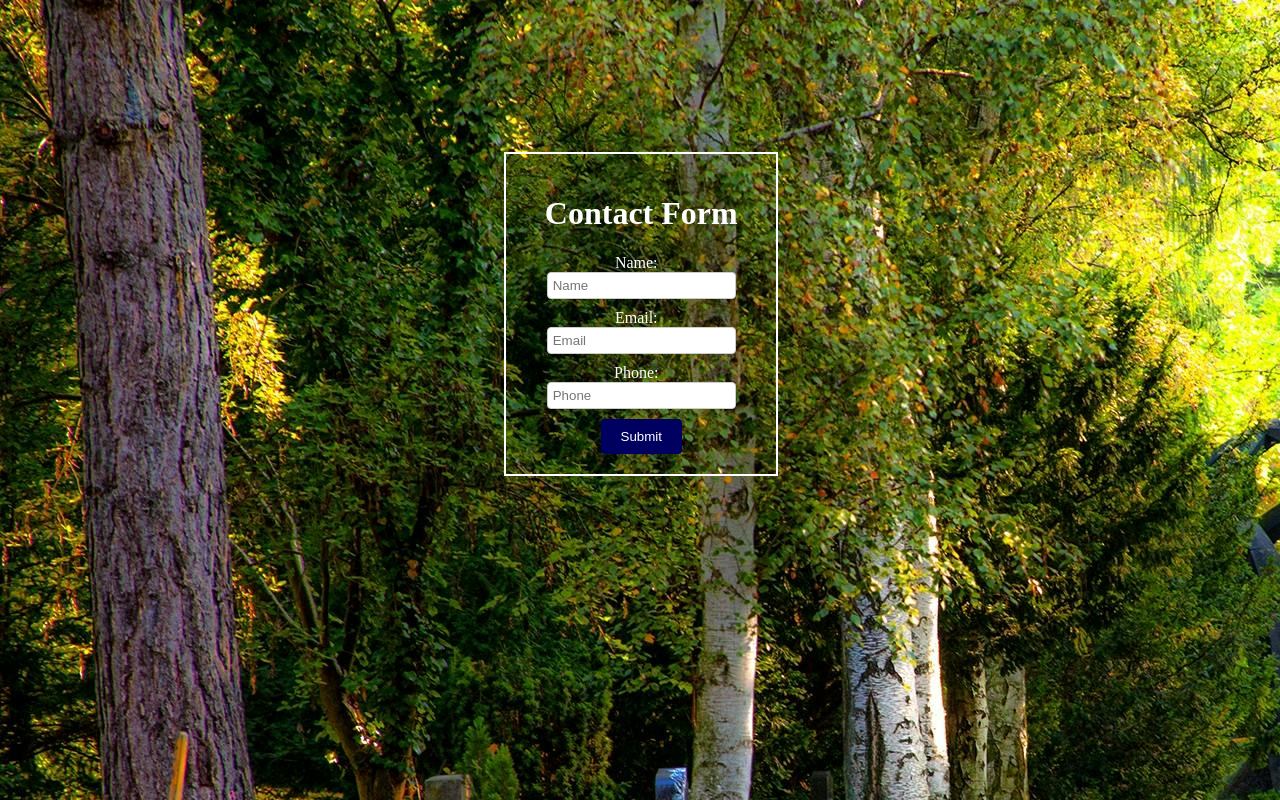
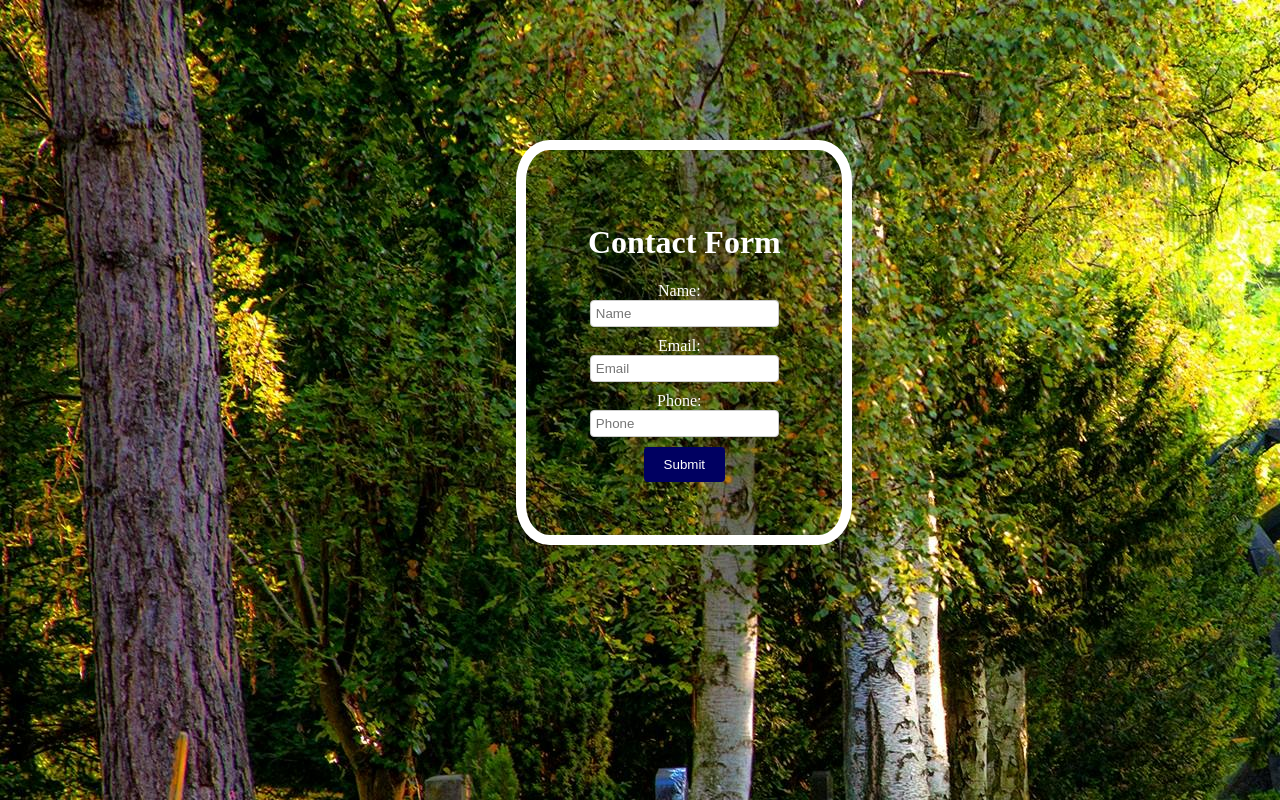
Before and after one commit to KokonanaT/VITE, a React (Vite) app in the folder vite-project/: page / in a window 1280 px wide. Built offline with nearby package versions, Linux system fonts and the light colour scheme.

Commit message:
first commit

```diff
--- a/vite-project/src/App.css
+++ b/vite-project/src/App.css
@@ -3,14 +3,14 @@
 }
 
 .App-header {
-    padding: 20px;
+    padding: 20%;
     color: white;
     margin-top: 50%;
-    border: 2px solid white;
+    border: 10px solid white;
     width: 80%;
     justify-content: center;
     align-self: center;
-    ;
+    border-radius: 10%;
 }
 
 body {
```
